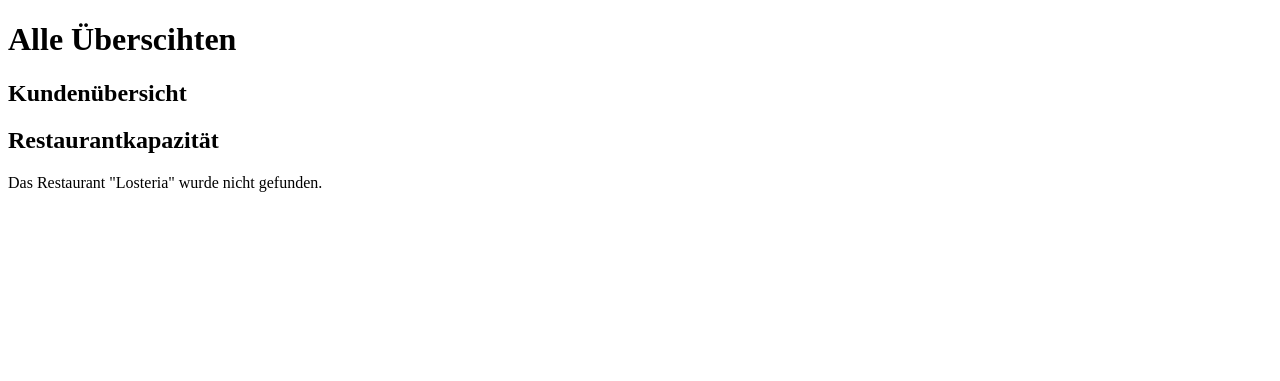
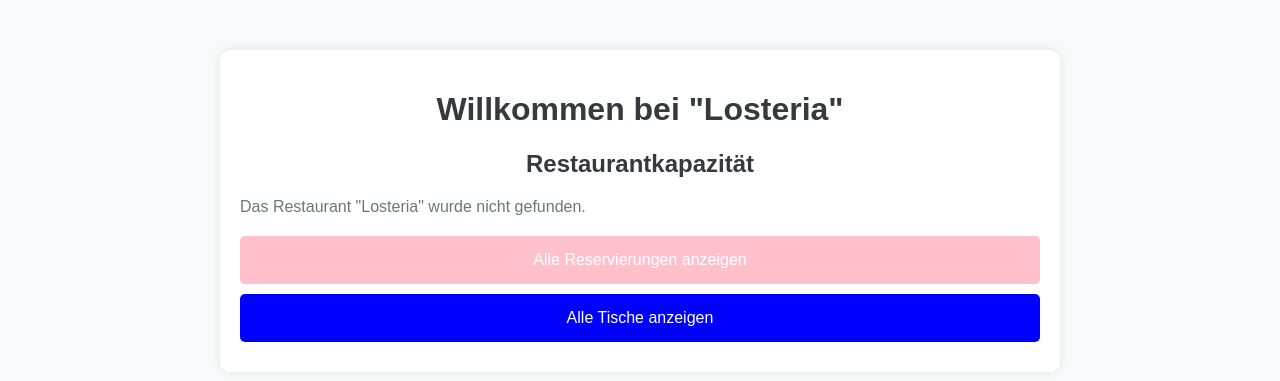
Before and after one commit to marten229/RRS-Table-Management, a Django app: page /anzeige/ in a window 1280 px wide. Shown: the top 381 px of the page. Run offline with Django 5.2, Linux system fonts and the light colour scheme.

Commit message:
-Tischverfügbarkeit anzeige,Tischverfügbarkeit aktualisieren,Echtzeit-Übersicht der Tische

```diff
--- a/RRS/RRS/urls.py
+++ b/RRS/RRS/urls.py
@@ -16,7 +16,7 @@
 """
 from django.contrib import admin
 from django.urls import path
-from TableManagement.views import tishmanage,anzeigen,tisch_details_one,tisch_details_two,tisch_details_three,tisch_details_four
+from TableManagement.views import tishmanage,anzeigen,tisch_details_one,tisch_details_two,tisch_details_three,tisch_details_four,all_tables,all_tish
 urlpatterns = [
     path('admin/', admin.site.urls),
     path('tischverwaltung/',tishmanage),
@@ -25,4 +25,6 @@
     path('details2/', tisch_details_two,name='tisch_details2'),
     path('details3/', tisch_details_three,name='tisch_details3'),
     path('details4/', tisch_details_four,name='tisch_details4'),
+    path('all-tables/', all_tables, name='all_tables'),
+    path('all-tish/', all_tish, name='all_tish'),
 ]
--- a/RRS/TableManagement/Templates/anzeige.html
+++ b/RRS/TableManagement/Templates/anzeige.html
@@ -3,53 +3,75 @@
 <head>
     <meta charset="UTF-8">
     <meta name="viewport" content="width=device-width, initial-scale=1.0">
-    <title>Anzeige</title>
+    <title>Restaurant Reservierung</title>
     <style>
-        .button-link {
-            display: inline-block;
-            padding: 10px 20px;
-            background-color: #007bff;
-            color: #fff;
-            text-decoration: none;
-            border-radius: 5px;
-            margin-bottom: 10px;
+        body {
+            font-family: Arial, sans-serif;
+            margin: 0;
+            padding: 0;
+            background-color: #f8f9fa;
         }
 
-        .button-link:hover {
+        .container {
+            max-width: 800px;
+            margin: 50px auto;
+            padding: 20px;
+            background-color: #ffffff;
+            border-radius: 10px;
+            box-shadow: 0 0 10px rgba(0, 0, 0, 0.1);
+        }
+
+        h1, h2, h3 {
+            color: #343a40;
+            text-align: center;
+        }
+
+        p {
+            margin: 0;
+            color: #6c757d;
+        }
+
+        .menu-link {
+            text-decoration: none;
+            color: #ffffff;
+            background-color: #007bff;
+            padding: 15px 25px;
+            border-radius: 5px;
+            margin: 10px 0;
+            display: block;
+            text-align: center;
+            transition: background-color 0.3s ease;
+        }
+
+        .menu-link:hover {
             background-color: #0056b3;
+        }
+
+        .menu-link-container {
+            margin-top: 20px;
         }
     </style>
 </head>
 <body>
-
-    <h1>Alle Überscihten</h1>
-    <h2>Kundenübersicht</h2>
-    {% for row in all_kunde %}
-        <h3>kunde: {{ row.kunde}}</h3>
-        <p>restaurant: {{ row.restaurant}}</p>
-        <p>email: {{ row.email}}</p>
-        <p>phone: {{ row.phone}}</p>
-        <p>date: {{ row.date}}</p>
-        <p>time: {{ row.time}}</p>
-        <p>guests: {{ row.guests}}</p>
-        <p>table_number: {{ row.table_number}}</p>
-        <p>special_requests: {{ row.special_requests}}</p>
-    {% endfor %}
-
-
+    <div class="container">
+        <h1>Willkommen bei "Losteria"</h1>
         <h2>Restaurantkapazität</h2>
         {% if selected_login %}
         <div>
             <h3>Restaurant: {{ selected_login.name }}</h3>
             <p>Gesamtkapazitäten: {{ selected_login.Totaltable_number }}</p>
-        <a href="{% url 'tisch_details1'%}" class="button-link"><p>Anzahl der Tische für 1-4 Personen: {{ selected_login.onetofortable }}</p></a>
-        <a href="{% url 'tisch_details2'%}" class="button-link"><p>Anzahl der Tische für 4-6 Personen: {{ selected_login.fortoeisixtable }}</p></a>
-        <a href="{% url 'tisch_details3'%}" class="button-link"><p>Anzahl der Tische für 6-8 Personen: {{ selected_login.sixtoeighttable }}</p></a>
-        <a href="{% url 'tisch_details4'%}" class="button-link"><p>Anzahl der Tische für mehr als 8 Personen: {{ selected_login.morthaneight }}</p></a>
+            <a href="{% url 'tisch_details1'%}" class="menu-link">Tischreservierungen für 1-4 Personen</a>
+            <a href="{% url 'tisch_details2'%}" class="menu-link" style="background-color: #28a745;">Tischreservierungen für 4-6 Personen</a>
+            <a href="{% url 'tisch_details3'%}" class="menu-link" style="background-color: #dc3545;">Tischreservierungen für 6-8 Personen</a>
+            <a href="{% url 'tisch_details4'%}" class="menu-link" style="background-color: #ffc107;">Tischreservierungen für mehr als 8 Personen</a>
         </div>
         {% else %}
         <p>Das Restaurant "Losteria" wurde nicht gefunden.</p>
         {% endif %}
-
+        <div class="menu-link-container">
+            <a href="{% url 'all_tables' %}" style="background-color: pink;" class="menu-link">Alle Reservierungen anzeigen</a>
+            <a href="{% url 'all_tish' %}" style="background-color: blue;" class="menu-link" >Alle Tische anzeigen</a>
+        </div>
+    </div>
 </body>
 </html>
--- a/RRS/TableManagement/views.py
+++ b/RRS/TableManagement/views.py
@@ -1,6 +1,7 @@
 from django.urls import reverse
 from django.shortcuts import render
 from .models import Restaurant, RestaurantLogin,Table
+from django.utils import timezone
 
 def tishmanage(request):
     all_items=Restaurant.objects.all()
@@ -17,29 +18,61 @@
 def anzeigen(request):
     return render(request, 'anzeige.html', {'selected_login': selected_login})
 
+
+today = timezone.now().date()
+
 def tisch_details_one(request):
     # Hier fügst du die Logik hinzu, um zu überprüfen, ob der Tisch belegt ist oder nicht
-    kunden = Table.objects.filter(guests__lte=4)
-    selected_restaurant_name = "Losteria"  # Manuel ausgewählter Restaurantname
+     # Heutiges Datum
+    kunden = Table.objects.filter(guests__lte=4, date__gte=today)
+    selected_restaurant_name = "Losteria"
     selected_login = RestaurantLogin.objects.filter(name=selected_restaurant_name).first()
     return render(request, 'tisch_details1.html', {'kunden': kunden, 'selected_login':selected_login})
 
 def tisch_details_two(request):
     # Hier fügst du die Logik hinzu, um zu überprüfen, ob der Tisch belegt ist oder nicht
-    kunden = Table.objects.filter(guests__gt=4, guests__lte=6)  # Filtern nach Tischen mit 5-6 Gästen
+    kunden = Table.objects.filter(guests__gt=4, guests__lte=6,date__gte=today)  # Filtern nach Tischen mit 5-6 Gästen
     selected_restaurant_name = "Losteria"  # Manuel ausgewählter Restaurantname
     selected_login = RestaurantLogin.objects.filter(name=selected_restaurant_name).first()
     return render(request, 'tisch_details2.html', {'kunden': kunden, 'selected_login': selected_login})
 
 def tisch_details_three(request):
     # Hier fügst du die Logik hinzu, um zu überprüfen, ob der Tisch belegt ist oder nicht
-    kunden = Table.objects.filter(guests__gt=6, guests__lte=8)  # Filtern nach Tischen mit 5-6 Gästen
+    kunden = Table.objects.filter(guests__gt=6, guests__lte=8,date__gte=today)  # Filtern nach Tischen mit 5-6 Gästen
     selected_restaurant_name = "Losteria"  # Manuel ausgewählter Restaurantname
     selected_login = RestaurantLogin.objects.filter(name=selected_restaurant_name).first()
     return render(request, 'tisch_details3.html', {'kunden': kunden, 'selected_login': selected_login})
 
 def tisch_details_four(request):
-    kunden = Table.objects.filter(guests__gt=8)  # Filtern nach Tischen mit mehr als 8 Gästen
+    kunden = Table.objects.filter(guests__gt=8,date__gte=today)  # Filtern nach Tischen mit mehr als 8 Gästen
     selected_restaurant_name = "Losteria"  # Manuel ausgewählter Restaurantname
     selected_login = RestaurantLogin.objects.filter(name=selected_restaurant_name).first()
     return render(request, 'tisch_details4.html', {'kunden': kunden, 'selected_login': selected_login})
+
+def all_tables(request):
+    selected_restaurant_name = "Losteria"
+    kunden = Table.objects.all()
+    selected_login = RestaurantLogin.objects.filter(name=selected_restaurant_name).first()
+    return render(request, 'all_tables.html', {'kunden': kunden, 'selected_login': selected_login})
+
+
+
+def all_tish(request):
+    selected_restaurant_name = "Losteria"
+    selected_restaurant = Restaurant.objects.filter(name=selected_restaurant_name).first()
+    table_status = []
+    restaurant_count = Restaurant.objects.count()
+    if selected_restaurant:
+        # Alle Tische des Restaurants
+        all_tables = selected_restaurant.table_set.all()
+
+        # Durchgehen aller Tischnummern des Restaurants
+        for table_number in range(1, restaurant_count+1):
+            # Überprüfen, ob dieser Tisch in der Table-Tabelle besetzt ist
+            is_occupied = all_tables.filter(table_number=table_number, date__gte=today).exists()
+            status = 'Besetzt' if is_occupied else 'Verfügbar'
+            table_status.append({'table_number': table_number, 'status': status})
+    else:
+        selected_restaurant = None
+
+    return render(request, 'alltish.html', {'table_status': table_status, 'selected_restaurant': selected_restaurant})
```
Also changed, not shown: RRS/TableManagement/Templates/all_tables.html (added, +77 -0 lines), RRS/TableManagement/Templates/alltish.html (added, +77 -0 lines), RRS/TableManagement/Templates/tisch_details1.html (+25 -3 lines), RRS/TableManagement/Templates/tisch_details2.html (+17 -1 lines), RRS/TableManagement/Templates/tisch_details3.html (+16 -1 lines), RRS/TableManagement/Templates/tisch_details4.html (+16 -1 lines). Lines whose indentation alone changed are shown as unchanged.
